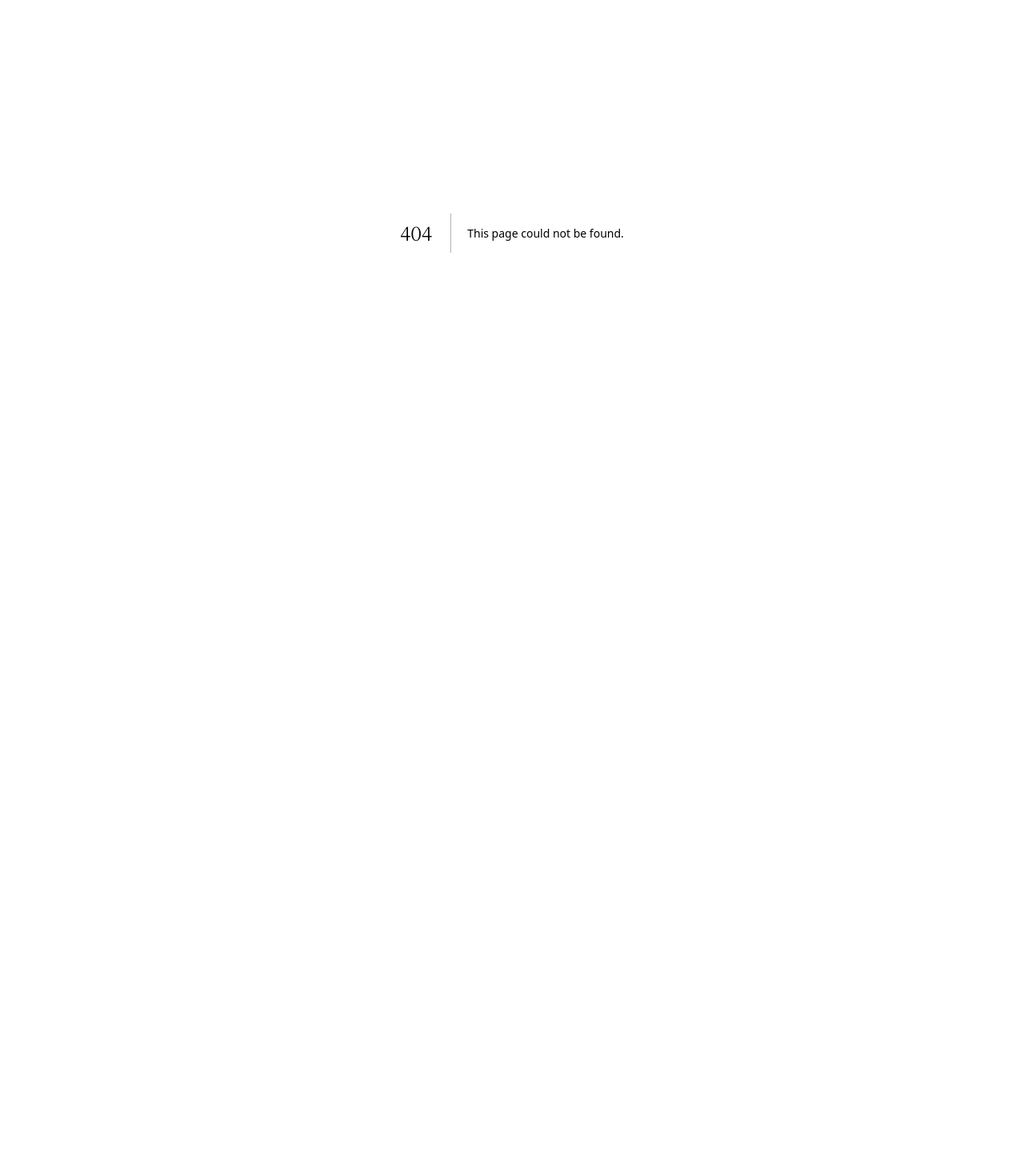
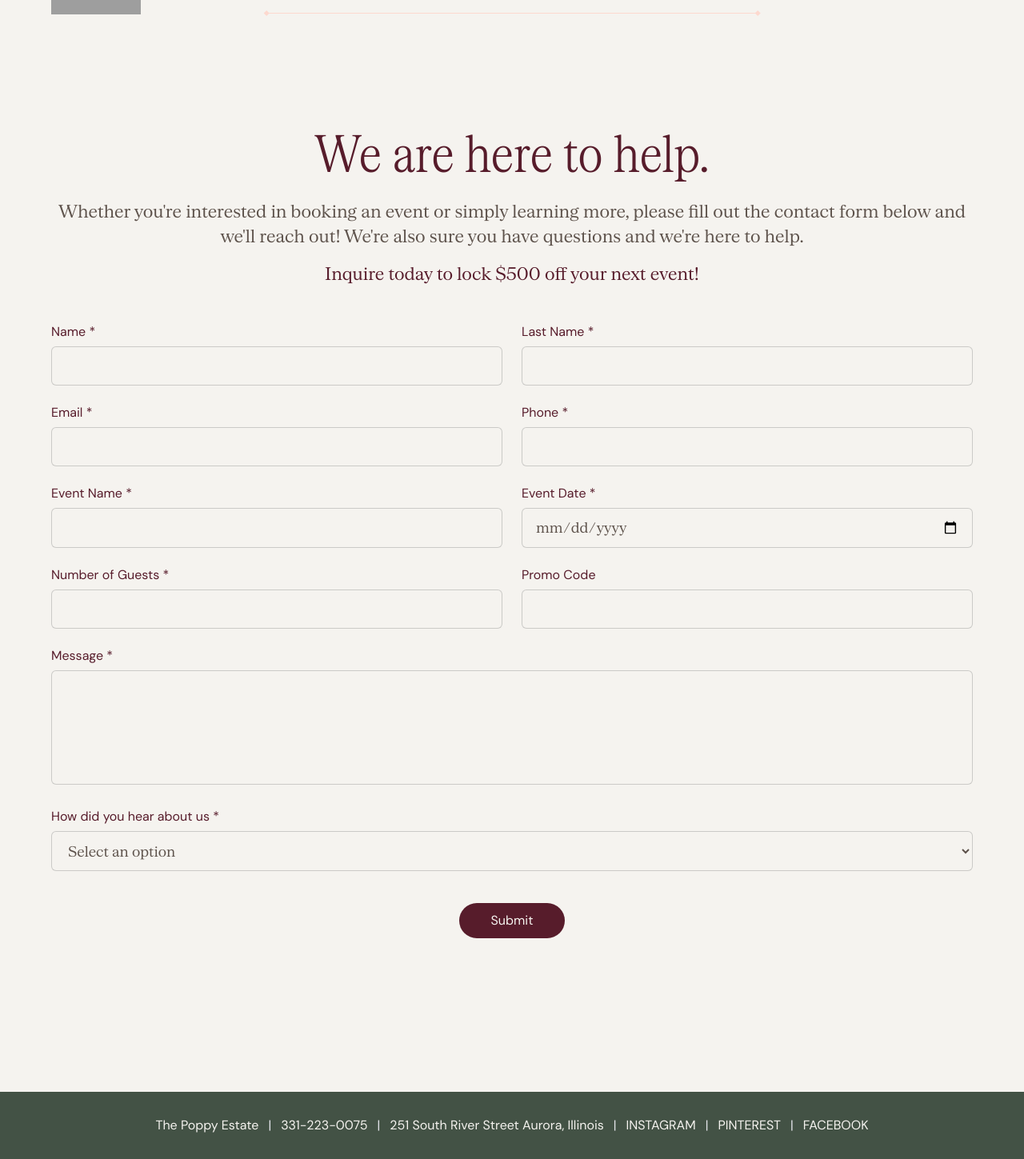
Before and after one commit to AndreasPapaz/ThePoppyEstate-core, a Next.js app: page /promo-inquire in a window 1280 px wide. Before the commit this address had no page. Shown: the part 109-1558 px from the top of the page at 80% size. Before the commit the page ends 800 px from the top, so only its background shows below. Built offline with nearby package versions, Linux system fonts and the light colour scheme; grey boxes are pictures that could not be loaded.

Commit message:
promo page

```diff
--- a/src/app/contact/schema.ts
+++ b/src/app/contact/schema.ts
@@ -9,6 +9,7 @@ export const hearAboutUsOptions = [
   "Here Comes the Guide",
   "Venue Report",
   "Wedding Wire",
+  "ChatGPT",
 ] as const;
 
 export const inquirySchema = z.object({
--- /dev/null
+++ b/src/app/promo-inquire/page.tsx
@@ -0,0 +1,16 @@
+import type { Metadata } from "next";
+import { PageShell } from "@/components/PageShell";
+import { ContactView } from "@/components/ContactView";
+
+export const metadata: Metadata = {
+  title: "Inquire | The Poppy Estate",
+  description: "Inquire today to lock $500 off your next event at The Poppy Estate.",
+};
+
+export default function PromoInquirePage() {
+  return (
+    <PageShell>
+      <ContactView introNote="Inquire today to lock $500 off your next event!" />
+    </PageShell>
+  );
+}
--- a/src/components/ContactView.tsx
+++ b/src/components/ContactView.tsx
@@ -34,7 +34,7 @@ function Field({
   );
 }
 
-export function ContactView() {
+export function ContactView({ introNote }: { introNote?: string }) {
   const [state, formAction, pending] = useActionState(submitInquiry, initialState);
   const fieldErrors = state.status === "error" ? state.fieldErrors : undefined;
 
@@ -50,6 +50,9 @@ export function ContactView() {
             fill out the contact form below and we&apos;ll reach out! We&apos;re also sure you
             have questions and we&apos;re here to help.
           </p>
+          {introNote && (
+            <p className="text-body font-seriff text-burgundy mt-4">{introNote}</p>
+          )}
         </div>
 
         {state.status === "success" ? (
```
